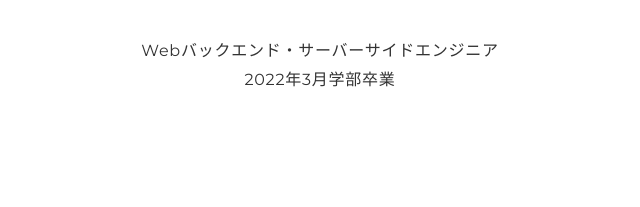
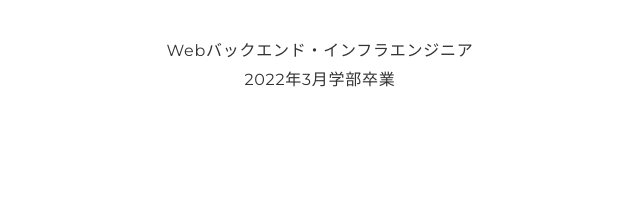
Before and after one commit to EbichanOO/EbichanOO.github.io, a plain HTML site: page index.html in a window 1280 px wide. Shown: the part 416-623 px from the top of the page, 320-960 px from the left. Drawn offline with nearby package versions, Linux system fonts and the light colour scheme.

Commit message:
[fix] server side to infra

```diff
--- a/index.html
+++ b/index.html
@@ -49,7 +49,7 @@
           <p class="mv-title">EbichanOO</p>
           <p class="mv-subtitle">PORTFOLIO</p>
           <p class="mv-text">
-            Webバックエンド・<br class="sp-only">サーバーサイドエンジニア<br>
+            Webバックエンド・<br class="sp-only">インフラエンジニア<br>
             2022年3月学部卒業
           </p>
         </div>
```
